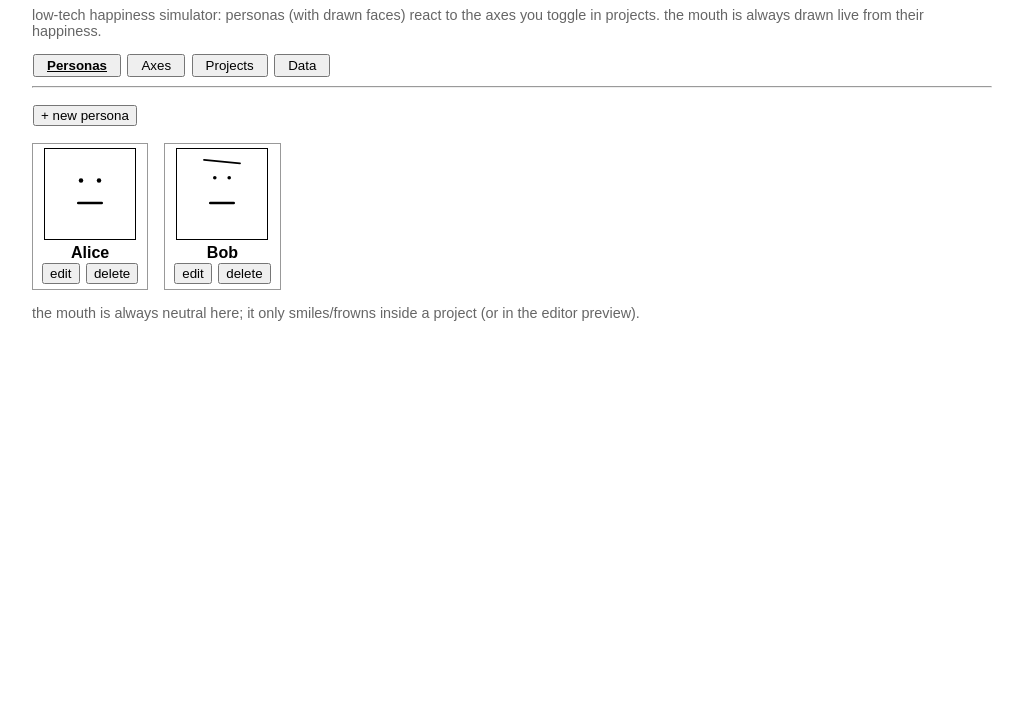
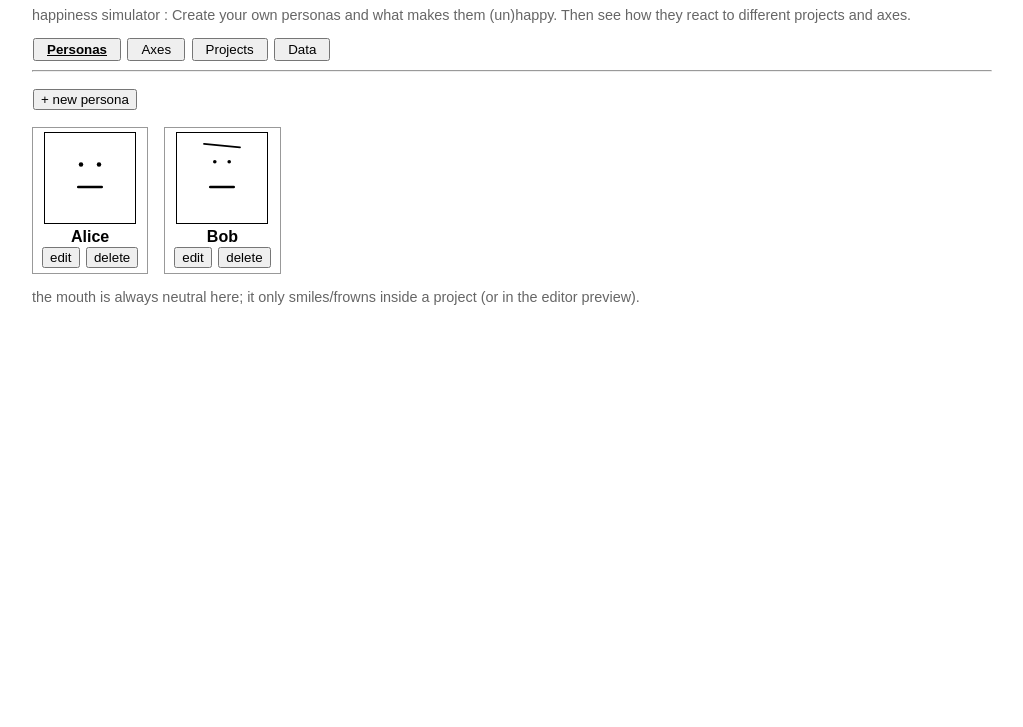
Before and after one commit to tobiashendrickx/make-everyone-happy, a plain HTML site: page index.html in a window 1280 px wide. Shown: the part 73-800 px from the top of the page, without its empty margins (128-1151 px from the left). Drawn offline with Linux system fonts and the light colour scheme.

Commit message:
Readme edits

```diff
--- a/index.html
+++ b/index.html
@@ -21,7 +21,7 @@
 </head>
 <body>
 <h1>Make Everyone Happy</h1>
-<p class="muted">low-tech happiness simulator: personas (with drawn faces) react to the axes you toggle in projects. the mouth is always drawn live from their happiness.</p>
+<p class="muted">happiness simulator : Create your own personas and what makes them (un)happy. Then see how they react to different projects and axes.</p>
 <nav>
   <button class="tabbtn" data-tab="personas">Personas</button>
   <button class="tabbtn" data-tab="axes">Axes</button>
```
Also changed, not shown: 1 other file.
